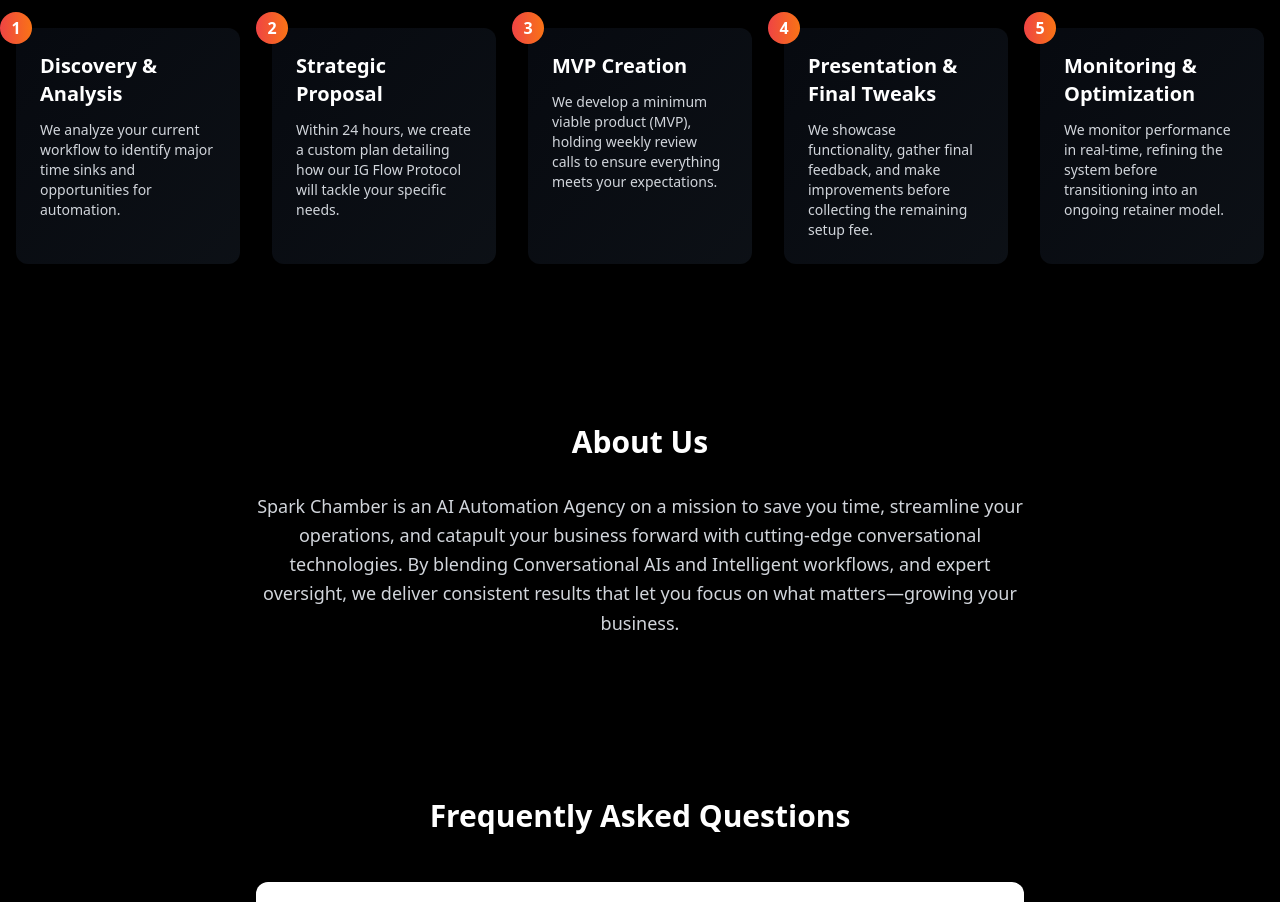
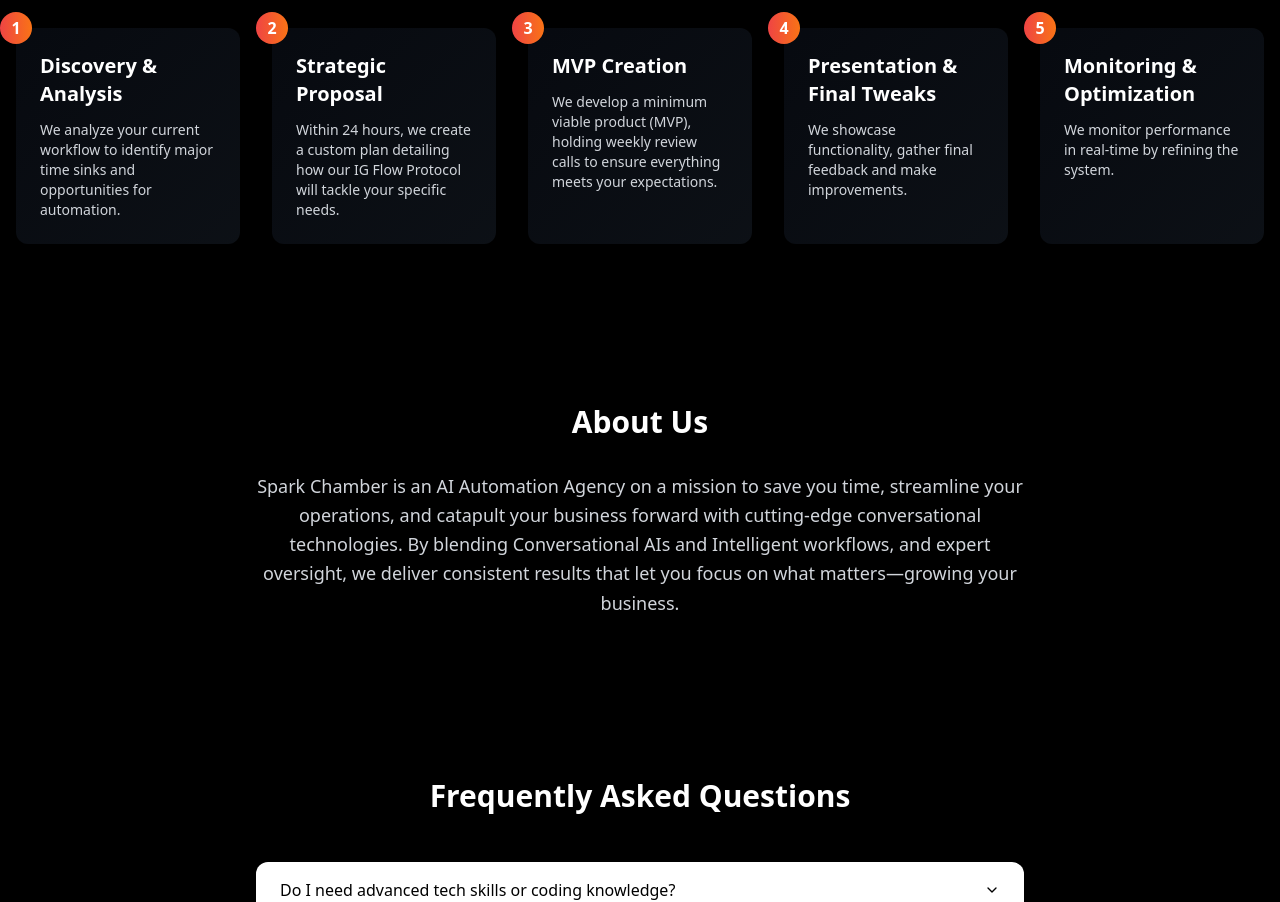
Before and after one commit to aewdf2q/spark-conversion-crafters, a React (Vite) app: page / in a window 1280 px wide. Shown: the part 3440-4342 px from the top of the page. Built offline with nearby package versions, Linux system fonts and the light colour scheme.

Commit message:
Update process descriptions
Replaced specific text in the "Presentation & Final Tweaks" and "Monitoring & Optimization" sections as per user instructions. Adjusted the wording to enhance clarity while keeping the overall content intact.
[skip gpt_engineer]

```diff
--- a/src/components/Process.tsx
+++ b/src/components/Process.tsx
@@ -23,12 +23,12 @@ export const Process = () => {
             {
               step: "4",
               title: "Presentation & Final Tweaks",
-              description: "We showcase functionality, gather final feedback, and make improvements before collecting the remaining setup fee."
+              description: "We showcase functionality, gather final feedback and make improvements."
             },
             {
               step: "5",
               title: "Monitoring & Optimization",
-              description: "We monitor performance in real-time, refining the system before transitioning into an ongoing retainer model."
+              description: "We monitor performance in real-time by refining the system."
             }
           ].map((item, index) => (
             <div key={index} className="p-6 bg-gradient-to-br from-gray-900/40 to-gray-800/40 rounded-lg relative">
```
